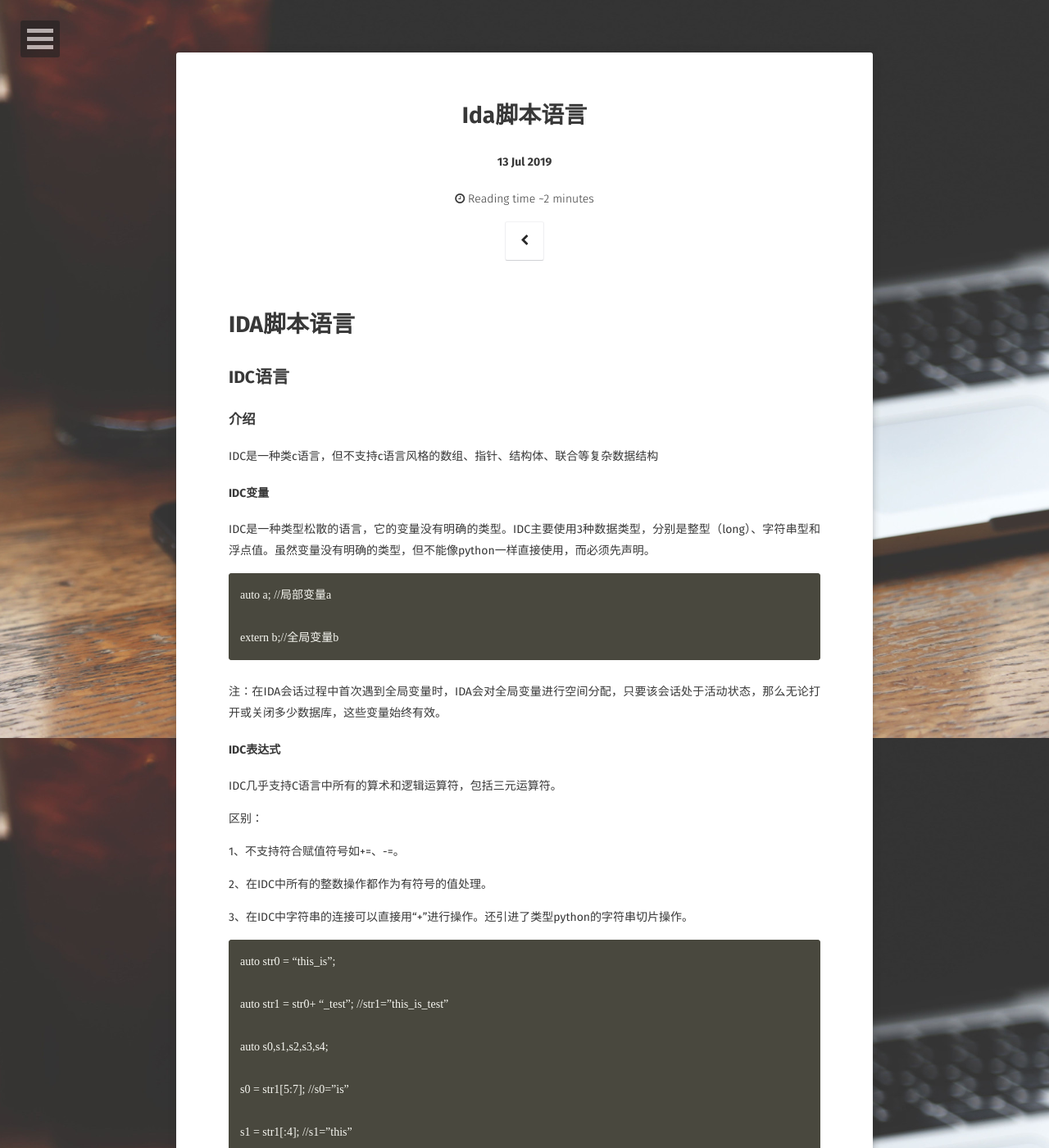
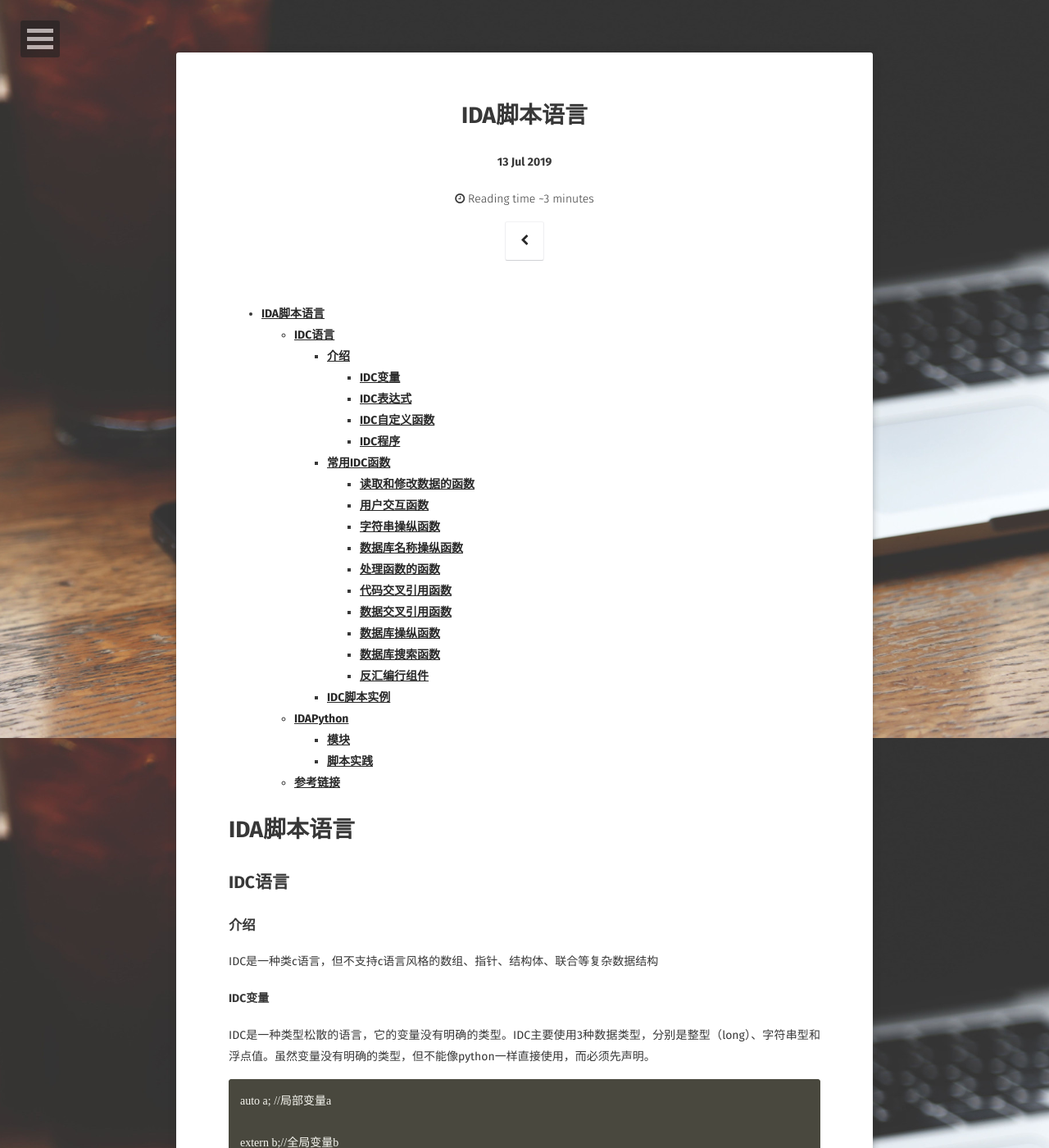
Before and after one commit to tearorca/tearorca.github.io, a Jekyll site: the page built from _posts/2019-7-13-ida脚本语言.md, in a window 1280 px wide and 1400 px high. Shown: the whole window at 82% size. Built offline with Jekyll 4.4.1, drawn with Linux system fonts in a browser that asks for light colours; some web fonts are replaced; our own code applies the rules of GitHub Pages for plain Markdown files; comment, search, counter and statistics services are not loaded.

Commit message:
Update 2019-7-13-ida脚本语言.md

```diff
--- a/_posts/2019-7-13-ida脚本语言.md
+++ b/_posts/2019-7-13-ida脚本语言.md
@@ -1,3 +1,15 @@
+---
+layout: post
+title:  "IDA脚本语言"
+date:   2019-7-13
+categories:
+excerpt:
+---
+
+* content
+{:toc}
+
+
 # **IDA脚本语言**
 
 ## **IDC语言**
```
